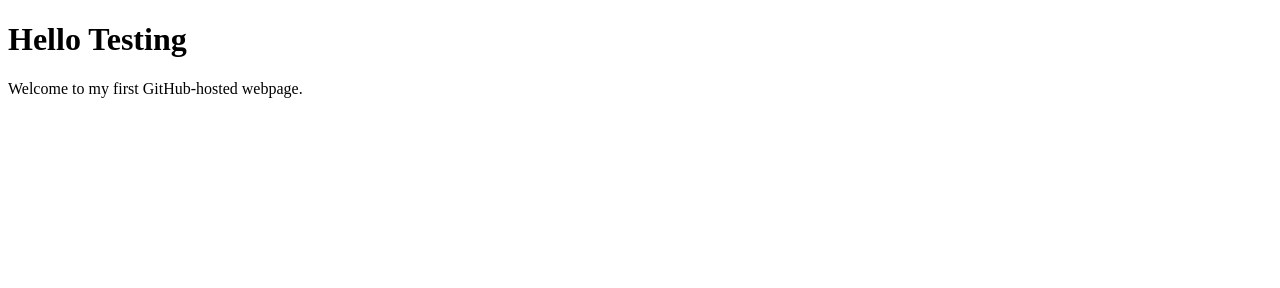
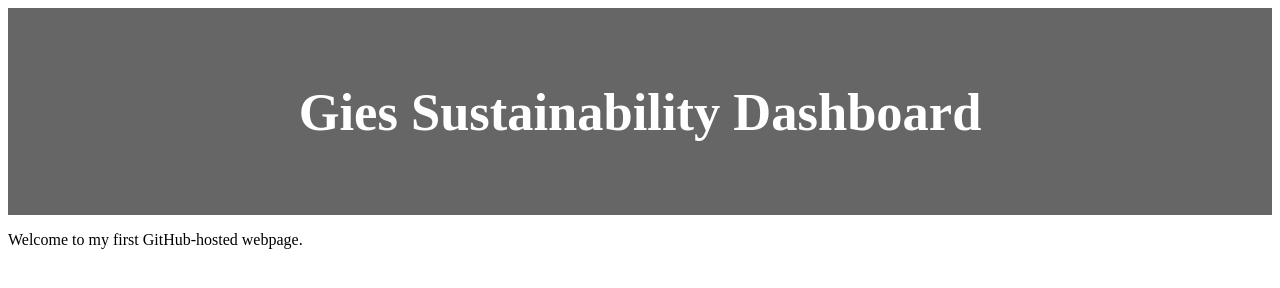
Before and after one commit to pana005/gies-sustainability-dashboard, a plain HTML site: page index.html in a window 1280 px wide. Drawn offline with Linux system fonts and the light colour scheme.

Commit message:
Head-test

```diff
--- a/index.html
+++ b/index.html
@@ -7,7 +7,9 @@
   <link rel="stylesheet" href="style.css">
 </head>
 <body>
-  <h1>Hello Testing</h1>
+  <header>
+  <h2>Gies Sustainability Dashboard</h2>
+</header>
   <p>Welcome to my first GitHub-hosted webpage.</p>
 </body>
 </html>
--- a/style.css
+++ b/style.css
@@ -0,0 +1,7 @@
+header {
+  background-color: #666;
+  padding: 30px;
+  text-align: center;
+  font-size: 35px;
+  color: white;
+}
```
